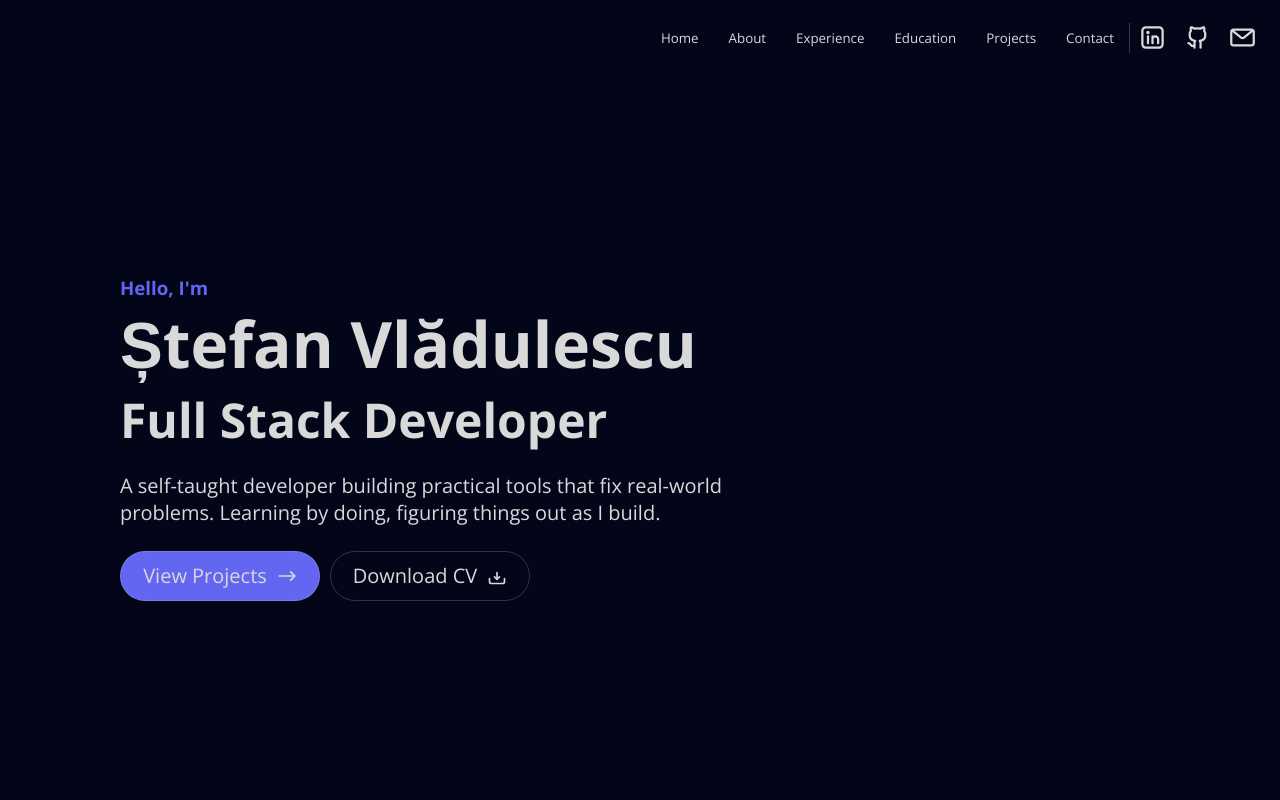
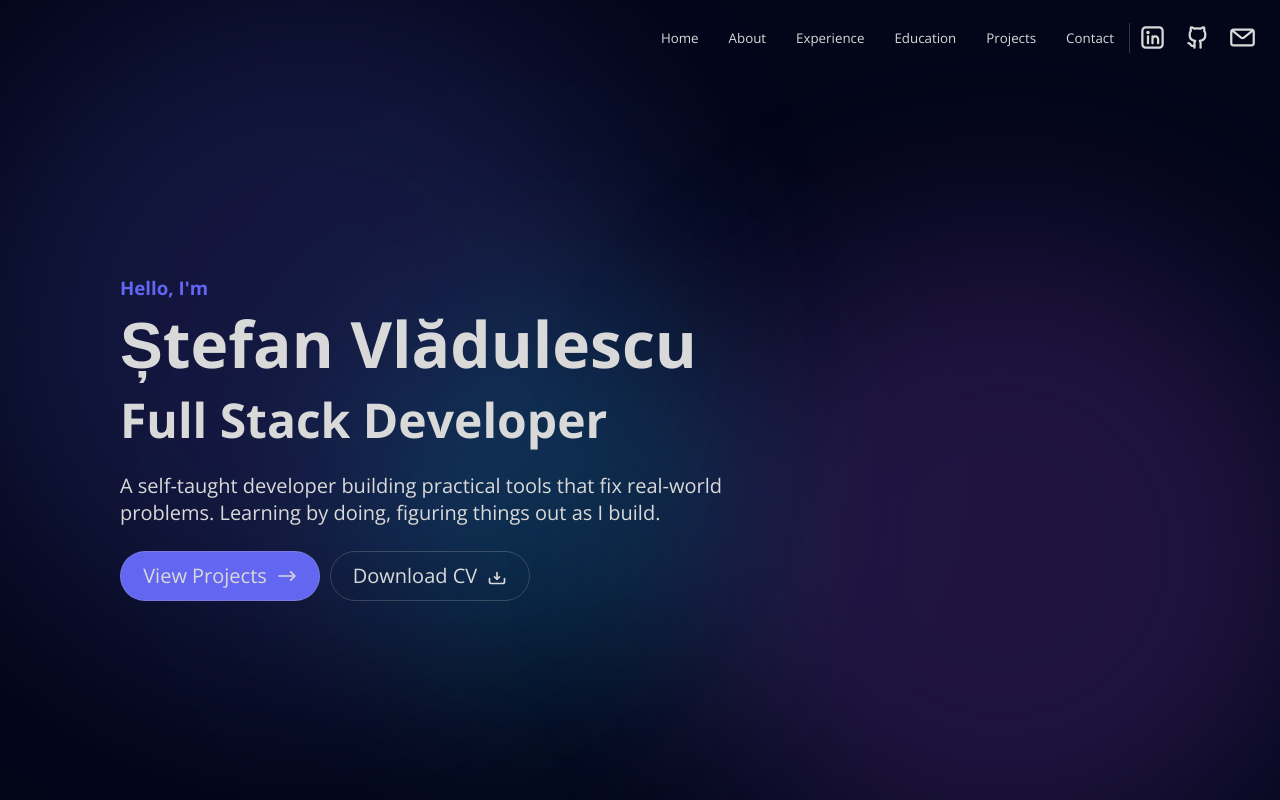
Before and after one commit to Stefan0712/personal-page, a React (Vite) app: page / in a window 1280 px wide. Built offline with nearby package versions, Linux system fonts and the light colour scheme.

Commit message:
Added an animated background for the entire website

```diff
--- a/src/App.css
+++ b/src/App.css
@@ -9,7 +9,6 @@
 .App {
   height: 100dvh;
   width: 100dvw;
-  background-color: var(--primary-background);
   overflow: hidden;
   display: grid;
   grid-template-rows: 75px 1fr;
--- a/src/App.jsx
+++ b/src/App.jsx
@@ -8,11 +8,13 @@ import Contact from './pages/Contact/Contact';
 import Navigation from './components/Navigation';
 import Updates from './pages/Updates/Updates';
 import Footer from './components/Footer/Footer';
+import AnimatedBackground from './components/AnimatedBackground/AnimatedBackground';
 
 function App() {
 
   return (
     <div className='App'>
+      <AnimatedBackground />
       <Navigation />
       <div className='main-page'>
         <Hero />
--- /dev/null
+++ b/src/components/AnimatedBackground/AnimatedBackground.jsx
@@ -0,0 +1,13 @@
+import styles from './AnimatedBackground.module.css';
+
+const AnimatedBackground = () => {
+  return (
+    <div className={styles['gradient-container']}>
+      <div className={`${styles.blob} ${styles['blob-1']}`}></div>
+      <div className={`${styles.blob} ${styles['blob-2']}`}></div>
+      <div className={`${styles.blob} ${styles['blob-3']}`}></div>
+    </div>
+  );
+};
+
+export default AnimatedBackground;
--- /dev/null
+++ b/src/components/AnimatedBackground/AnimatedBackground.module.css
@@ -0,0 +1,59 @@
+.gradient-container {
+  position: fixed;
+  inset: 0;
+  background: var(--primary-background);
+  z-index: -1;
+  overflow: hidden;
+}
+
+.blob {
+  position: absolute;
+  width: 600px;
+  height: 600px;
+  filter: blur(90px);
+  opacity: 0.18;
+  border-radius: 50%;
+  will-change: transform;
+}
+
+
+.blob-1 {
+  top: -10%;
+  left: -5%;
+  background: var(--accent);
+  animation: float-1 25s ease-in-out infinite alternate;
+}
+
+.blob-2 {
+  bottom: -10%;
+  right: -5%;
+  background: #a855f7;
+  animation: float-2 30s ease-in-out infinite alternate-reverse;
+}
+
+.blob-3 {
+  top: 40%;
+  left: 25%;
+  width: 400px;
+  height: 400px;
+  background: #06b6d4;
+  animation: float-3 20s ease-in-out infinite alternate;
+}
+
+@keyframes float-1 {
+  0% { transform: translate3d(0, 0, 0) scale(1); }
+  33% { transform: translate3d(100px, 150px, 0) scale(1.2); }
+  66% { transform: translate3d(-50px, 200px, 0) scale(0.9); }
+  100% { transform: translate3d(0, 0, 0) scale(1); }
+}
+
+@keyframes float-2 {
+  0% { transform: translate3d(0, 0, 0) scale(1); }
+  50% { transform: translate3d(-150px, -100px, 0) scale(1.3); }
+  100% { transform: translate3d(0, 0, 0) scale(1); }
+}
+
+@keyframes float-3 {
+  0% { transform: translate3d(0, 0, 0) rotate(0deg); }
+  100% { transform: translate3d(200px, -150px, 0) rotate(180deg); }
+}
--- a/src/components/Navigation.module.css
+++ b/src/components/Navigation.module.css
@@ -3,7 +3,7 @@
     width: 100%;
     display: flex;
     align-items: center;
-    background-color: var(--primary-background);
+    background-color: transparent;
     padding-right: 15px;
 }
 .buttons {
--- a/src/index.css
+++ b/src/index.css
@@ -4,6 +4,8 @@
     --item-border: #21283b;
     --text-color: rgb(217, 217, 217);
     --accent:  #6366f1;
+    --accent-secondary: #a855f7;
+    --accent-tertiary: #06b6d4;
     --border: #b5b5b543;
     --text-on-accent: white;
     --muted-text: rgba(255, 255, 255, 0.7);
```
